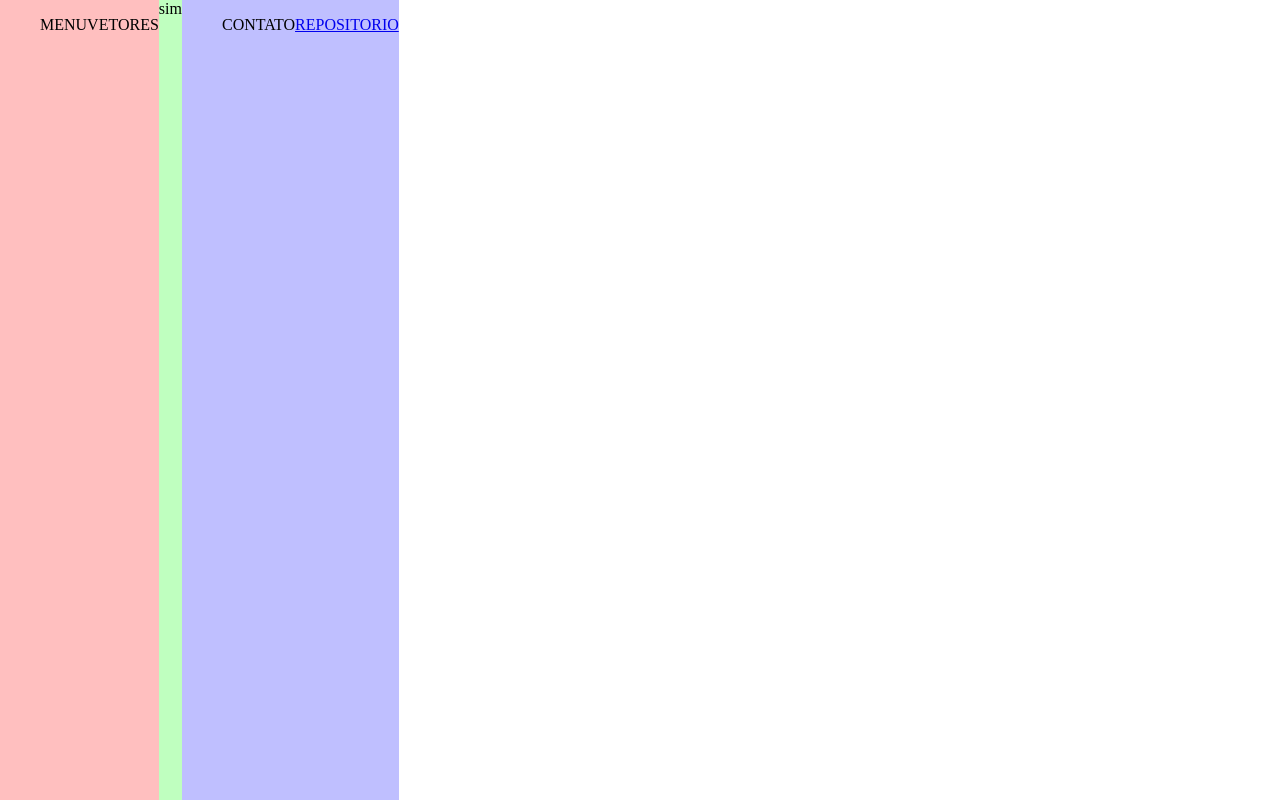
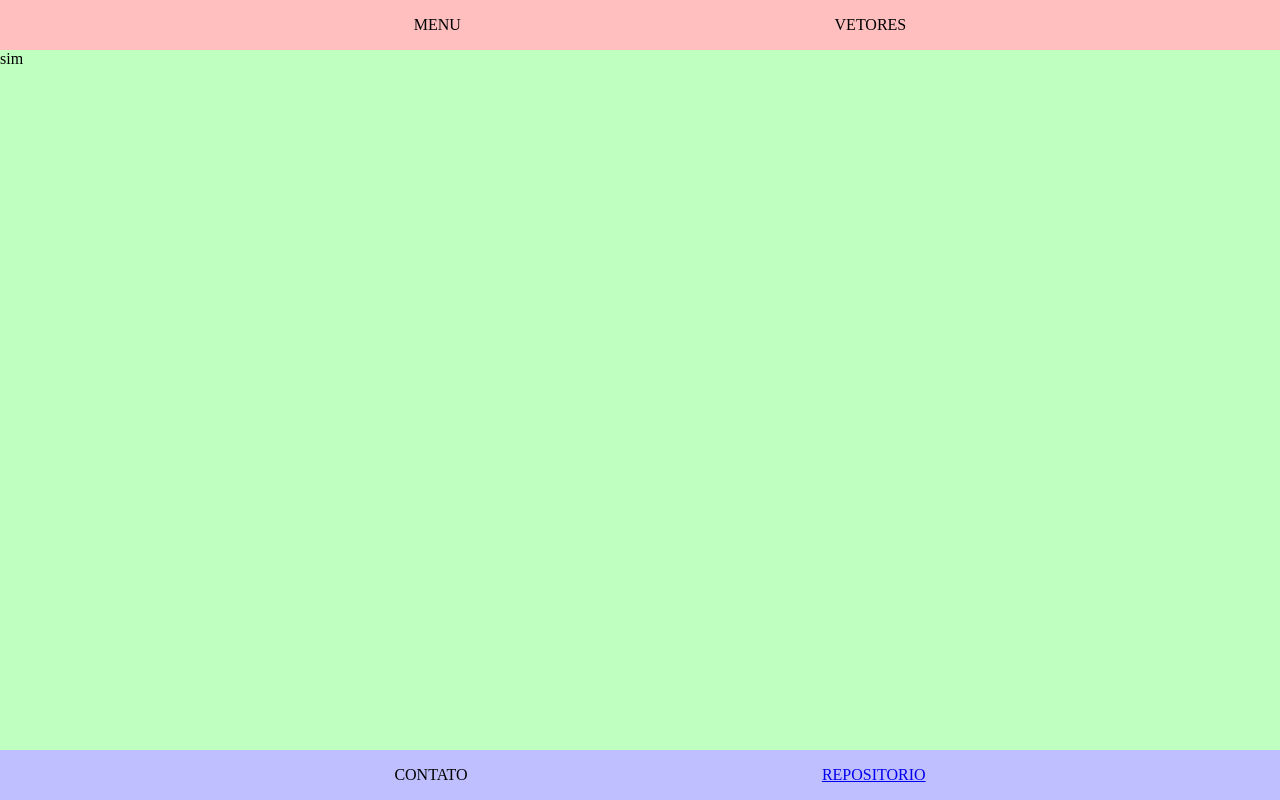
Before and after one commit to Allekstat/programacao, a PHP site: page /web/index.html in a window 1280 px wide. Run offline with PHP 8.4, Linux system fonts and the light colour scheme.

Commit message:
Update design.css

```diff
--- a/web/design.css
+++ b/web/design.css
@@ -4,9 +4,10 @@ body {
 	margin: 0;
 
 	display: flex;
+	flex-direction: column;
 }
 header { background-color: rgb(255, 191, 191); }
-article { background-color: rgb(191, 255, 191); }
+article { background-color: rgb(191, 255, 191); flex-grow: 1; }
 footer { background-color: rgb(191, 191, 255); }
 ul {
 	display: flex;
```
